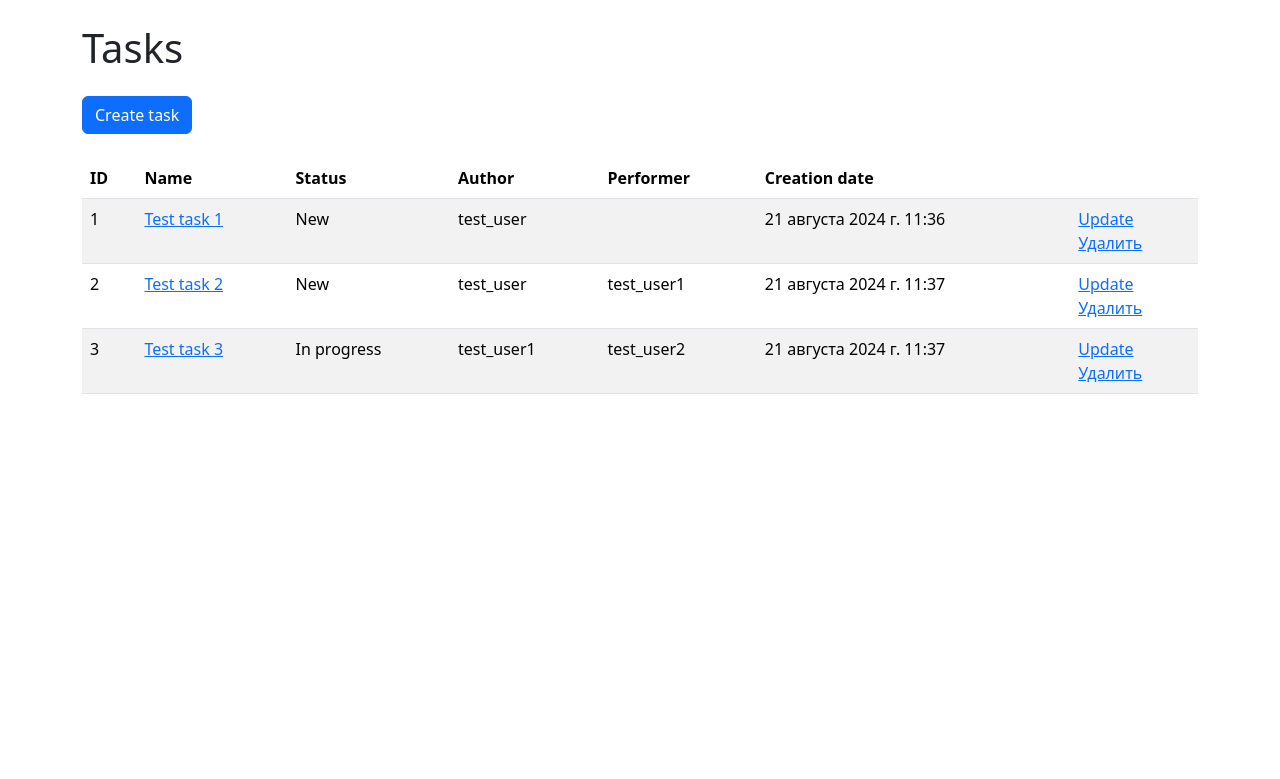
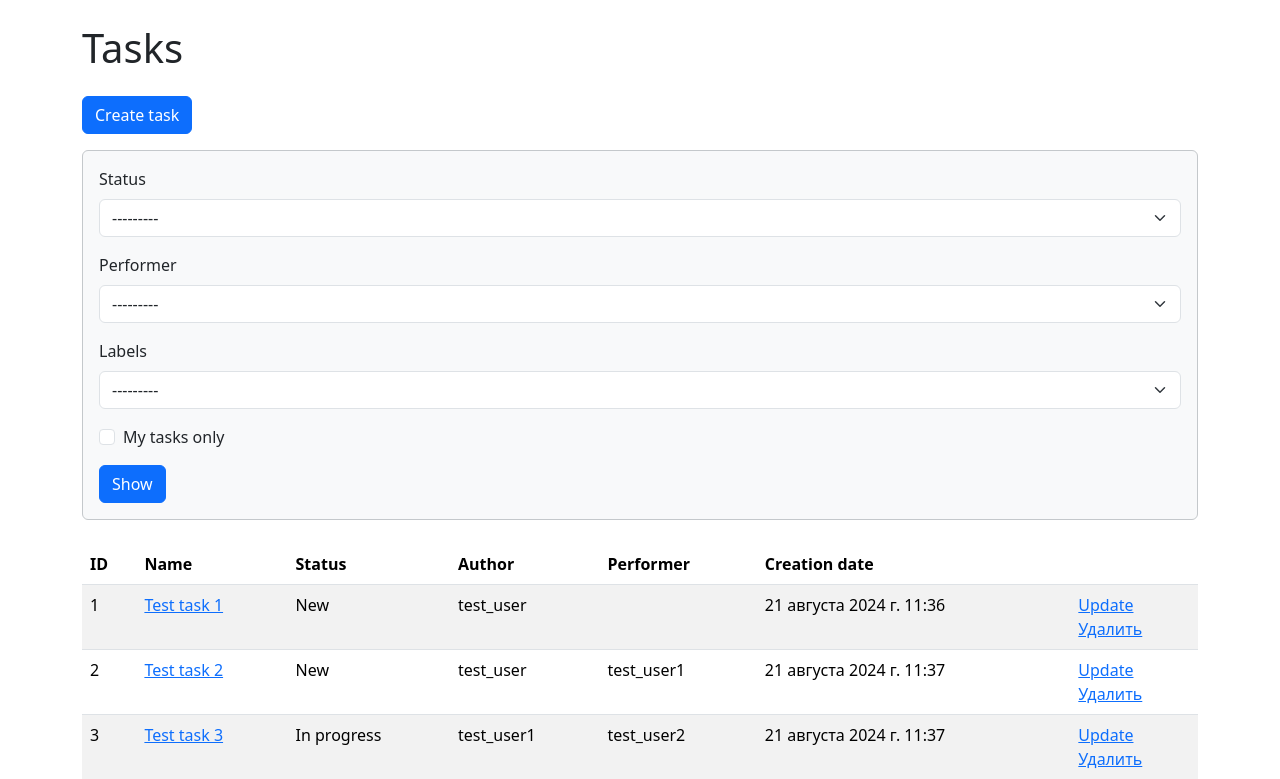
Before and after one commit to Pavel-Kr/python-project-52, a Django app: page /tasks/ in a window 1280 px wide. Shown: the part 56-835 px from the top of the page. Before the commit the page ends 450 px from the top, so only its background shows below. Run offline with Django 5.2, Linux system fonts and the light colour scheme; a user stored in the database is signed in; data comes from the database, SQL or seed files in the repository; parts of the project's set-up code (start-up, migrations or seed data) failed here and were passed over; some libraries are stand-ins or nearby versions.

Commit message:
Add task filtration

```diff
--- a/pyproject.toml
+++ b/pyproject.toml
@@ -20,6 +20,7 @@ uvicorn = "^0.30.5"
 django-bootstrap5 = "^24.2"
 whitenoise = "^6.7.0"
 ipython = "^8.26.0"
+django-filter = "^24.3"
 
 
 [tool.poetry.group.dev.dependencies]
--- a/task_manager/settings.py
+++ b/task_manager/settings.py
@@ -56,6 +56,7 @@ INSTALLED_APPS = [
 
     'django_bootstrap5',
     'django_extensions',
+    'django_filters',
 
     'main_app',
     'users',
--- /dev/null
+++ b/tasks/filters.py
@@ -0,0 +1,25 @@
+import django_filters
+from django import forms
+from django.utils.translation import gettext_lazy as _
+
+from tasks.models import Task
+from labels.models import Label
+
+
+class TaskFilter(django_filters.FilterSet):
+    labels = django_filters.ModelChoiceFilter(queryset=Label.objects.all())
+    self_tasks = django_filters.BooleanFilter(
+        method='filter_user',
+        widget=forms.CheckboxInput,
+        label=_('My tasks only')
+    )
+
+    def filter_user(self, queryset, name, value):
+        if value:
+            user = getattr(self.request, 'user', None)
+            queryset = queryset.filter(author=user)
+        return queryset
+
+    class Meta:
+        model = Task
+        fields = ['status', 'performer']
--- a/tasks/templates/tasks/index.html
+++ b/tasks/templates/tasks/index.html
@@ -10,6 +10,12 @@
 {% block content %}
 <h1>{% translate "Tasks" %}</h1>
 <a href="{% url "tasks:create" %}" class="btn btn-primary mt-3">{% translate "Create task" %}</a>
+<div class="border mt-3 rounded p-3 border-secondary-subtle bg-body-tertiary">
+    <form action="" method="get">
+        {% bootstrap_form filter.form %}
+        <input type="submit" value="{% translate "Show" %}" class="btn btn-primary">
+    </form>
+</div>
 <table class="table table-striped mt-4">
     <thead>
         <tr>
--- a/tasks/views.py
+++ b/tasks/views.py
@@ -5,7 +5,6 @@ from django.http.response import HttpResponseRedirect
 from django.views.generic import (CreateView,
                                   DeleteView,
                                   DetailView,
-                                  ListView,
                                   UpdateView)
 from django.contrib.auth.mixins import LoginRequiredMixin, UserPassesTestMixin
 from django.contrib.messages.views import SuccessMessageMixin
@@ -13,14 +12,17 @@ from django.contrib import messages
 from django.urls import reverse_lazy
 from django.utils.translation import gettext_lazy as _
 from django.shortcuts import redirect
+from django_filters.views import FilterView
 
 from tasks.models import Task
 from tasks.forms import TaskForm
+from tasks.filters import TaskFilter
 
 
-class TaskListView(LoginRequiredMixin, ListView):
+class TaskListView(LoginRequiredMixin, FilterView):
     template_name = 'tasks/index.html'
     context_object_name = 'tasks'
+    filterset_class = TaskFilter
 
     def get_queryset(self) -> QuerySet[Any]:
         return Task.objects.select_related(
@@ -30,6 +32,11 @@ class TaskListView(LoginRequiredMixin, ListView):
         ).select_related(
             'status'
         )
+
+    def get_context_data(self, **kwargs: Any) -> dict[str, Any]:
+        context = super().get_context_data(**kwargs)
+        context['self_tasks'] = self.request.GET.get('self_tasks', None)
+        return context
 
     def handle_no_permission(self) -> HttpResponseRedirect:
         messages.error(self.request, _('You are not logged in'))
```
Also changed, not shown: locale/ru/LC_MESSAGES/django.po, 2 other files.
